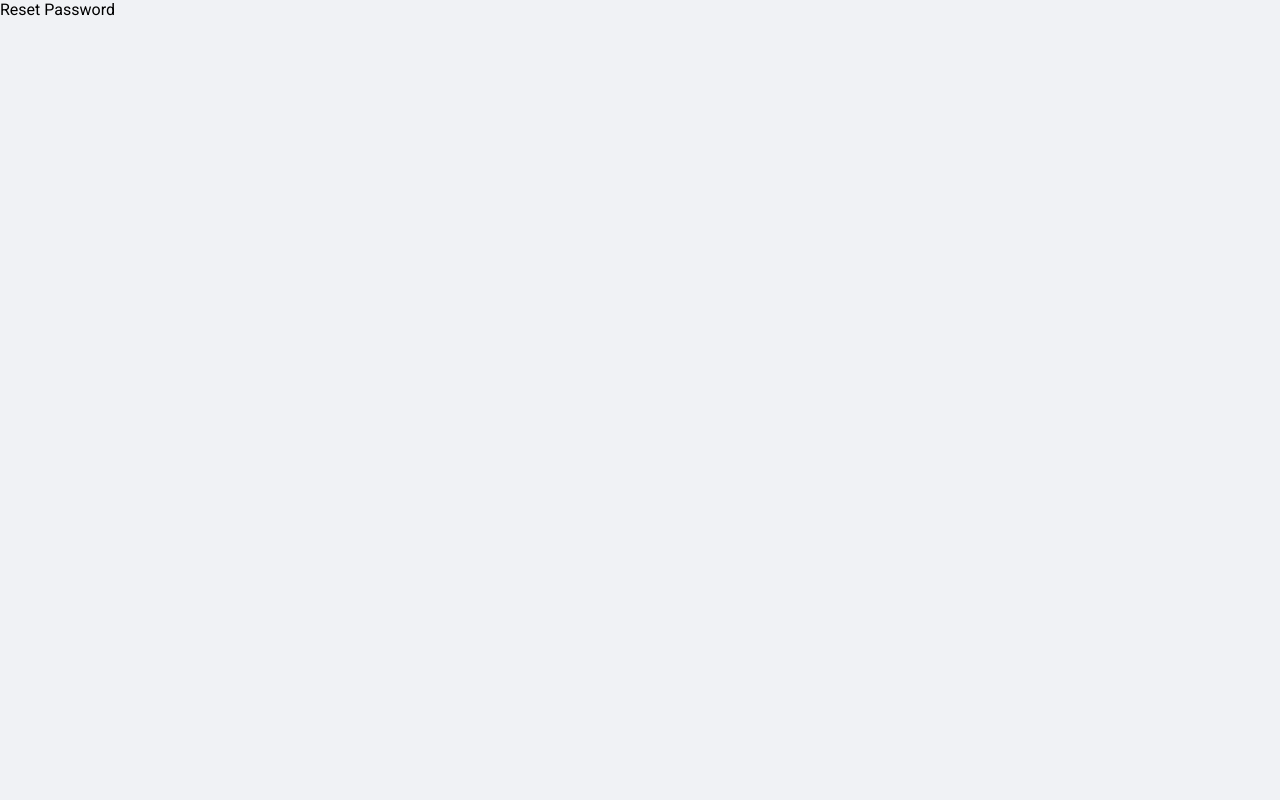
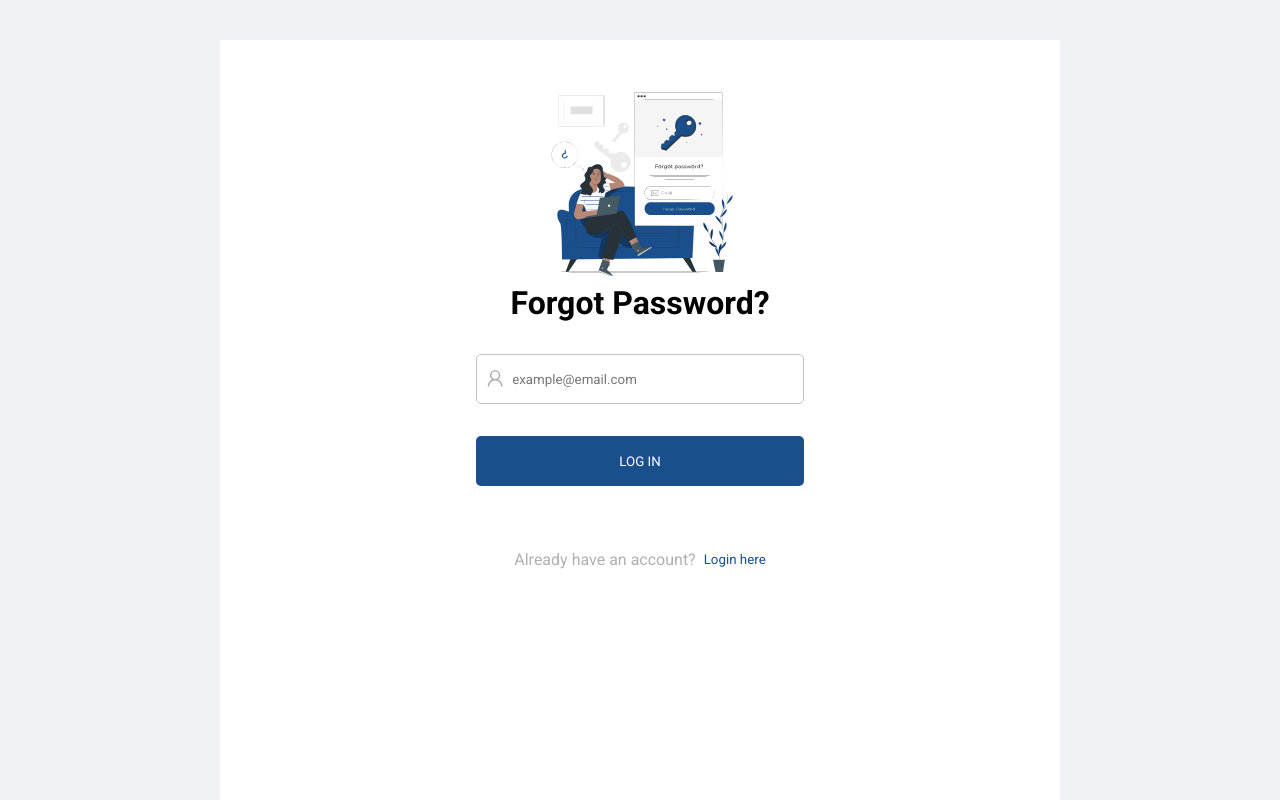
Before and after one commit to gabriel1997castro/react-login, a React (Create React App) app: page /reset-password in a window 1280 px wide. Built offline with nearby package versions, Linux system fonts and the light colour scheme.

Commit message:
feat: forgot password screen

```diff
--- a/src/components/Box/styles.tsx
+++ b/src/components/Box/styles.tsx
@@ -4,8 +4,10 @@ export const Box = styled.main`
   display: flex;
   flex-direction: column;
   background: var(--container-background);
-  max-width: 840px;
-  height: 841px;
+  max-width: 52.5rem;
+  min-width: 25rem;
+  min-height: 52.5rem;
+  height: 100%;
   width: 100%;
   margin: 0 auto;
   padding: 1.5rem 1rem;
--- a/src/pages/ResetPassword/index.tsx
+++ b/src/pages/ResetPassword/index.tsx
@@ -1,5 +1,26 @@
+import assets from "../../assets";
+import { Box, Button, Image, InputGroup, InputIcon, InputText, Link, Title } from "../../components";
+import { colors } from "../../styles/colors";
+import { Container, Form, LoginLinkWrapper } from "./styles";
+
 export function ResetPassword() {
   return (
-    <div>Reset Password</div>
+    <Container>
+      <Box>
+        <Image src={assets.forgotPassword} alt="Forgot Password" />
+        <Form>
+          <Title>Forgot Password?</Title>
+          <InputGroup style={{ marginTop: '2rem' }}>
+            <InputIcon src={assets.contactIcon} />
+            <InputText placeholder="example@email.com" type="email" id="login-email" />
+          </InputGroup>
+          <Button style={{ margin: '2rem 0rem' }} type="submit">LOG IN</Button>
+          <LoginLinkWrapper>
+            <span style={{ color: colors.secondaryFont, marginRight: "0.5rem" }}>Already have an account?</span>
+            <Link>Login here</Link>
+          </LoginLinkWrapper>
+        </Form>
+      </Box>
+    </Container>
   )
 }
--- /dev/null
+++ b/src/pages/ResetPassword/styles.ts
@@ -0,0 +1,25 @@
+import styled from "styled-components";
+
+export const Container = styled.div`
+  width: 100vw;
+  height: 100vh;
+  padding: 2.5rem 1rem;
+  align-items: center;
+  justify-content: center;
+  overflow: scroll;
+`;
+
+export const Form = styled.form`
+  display: flex;
+  flex-direction: column;
+  width: 21.5rem;
+  height: 100%;
+  padding: 0.5rem;
+  align-items: center;
+`;
+
+export const LoginLinkWrapper = styled.div`
+  display: flex;
+  flex-direction: row;
+  margin-top: 2rem;
+`
```
